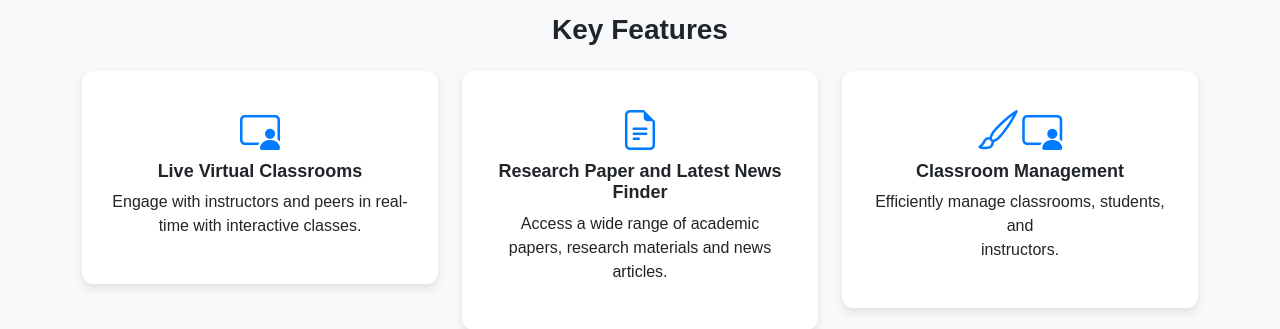
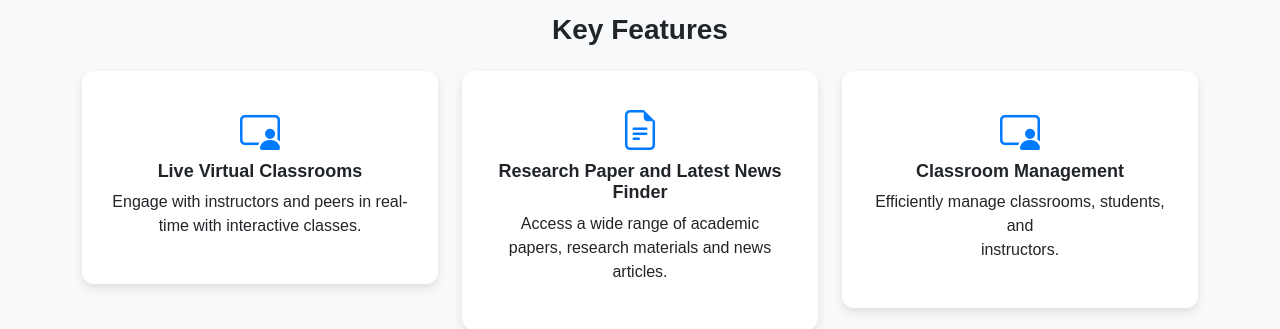
Before and after one commit to Tanushree2004/virtual_classroom, a Django app: page / in a window 1280 px wide. Shown: the part 369-698 px from the top of the page. Run offline with Django 5.2, Linux system fonts and the light colour scheme; parts of the project's set-up code (start-up, migrations or seed data) failed here and were passed over.

Commit message:
Update landing.html icon changed

```diff
--- a/dashboard/templates/landing.html
+++ b/dashboard/templates/landing.html
@@ -61,7 +61,7 @@
             </div>
             <div class="col-md-4">
                 <div class="feature-box">
-                    <i class="bi bi-brush"></i>
+
                     <i class="bi bi-person-video3"></i>
                      <h5>Classroom Management</h5>
                     <p>Efficiently manage classrooms, students, and <br/>instructors.</p>
```
